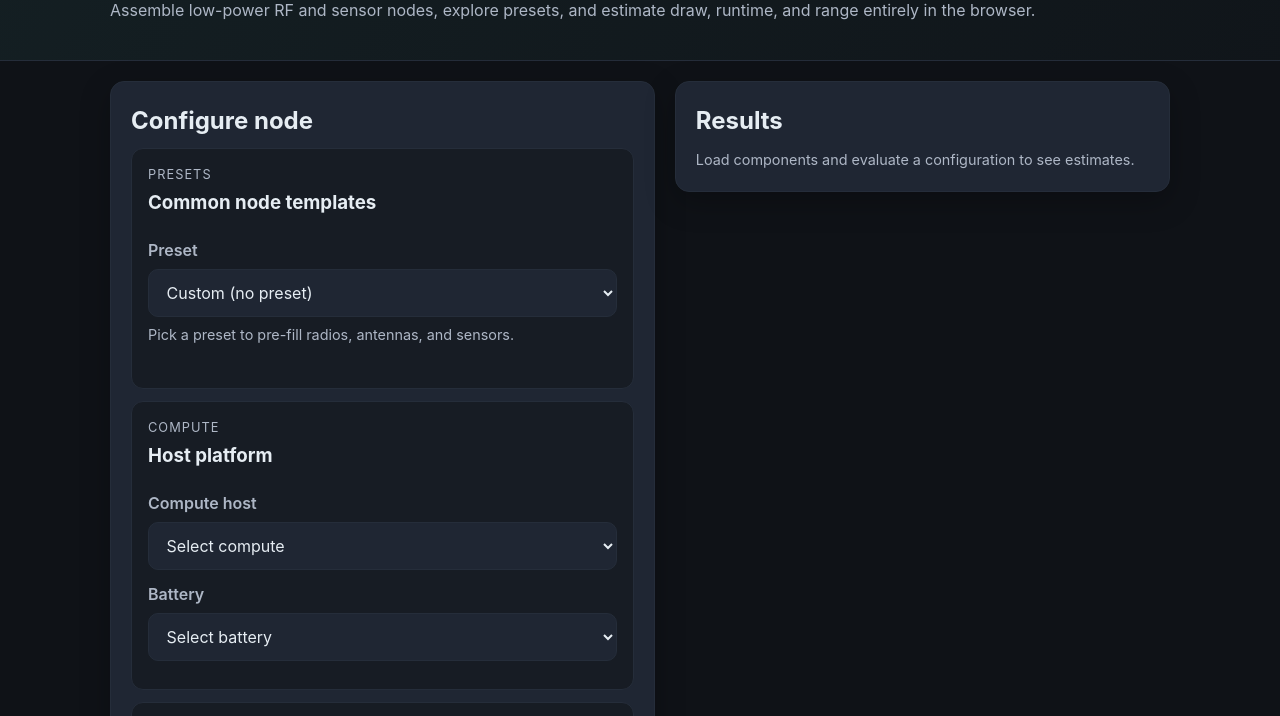
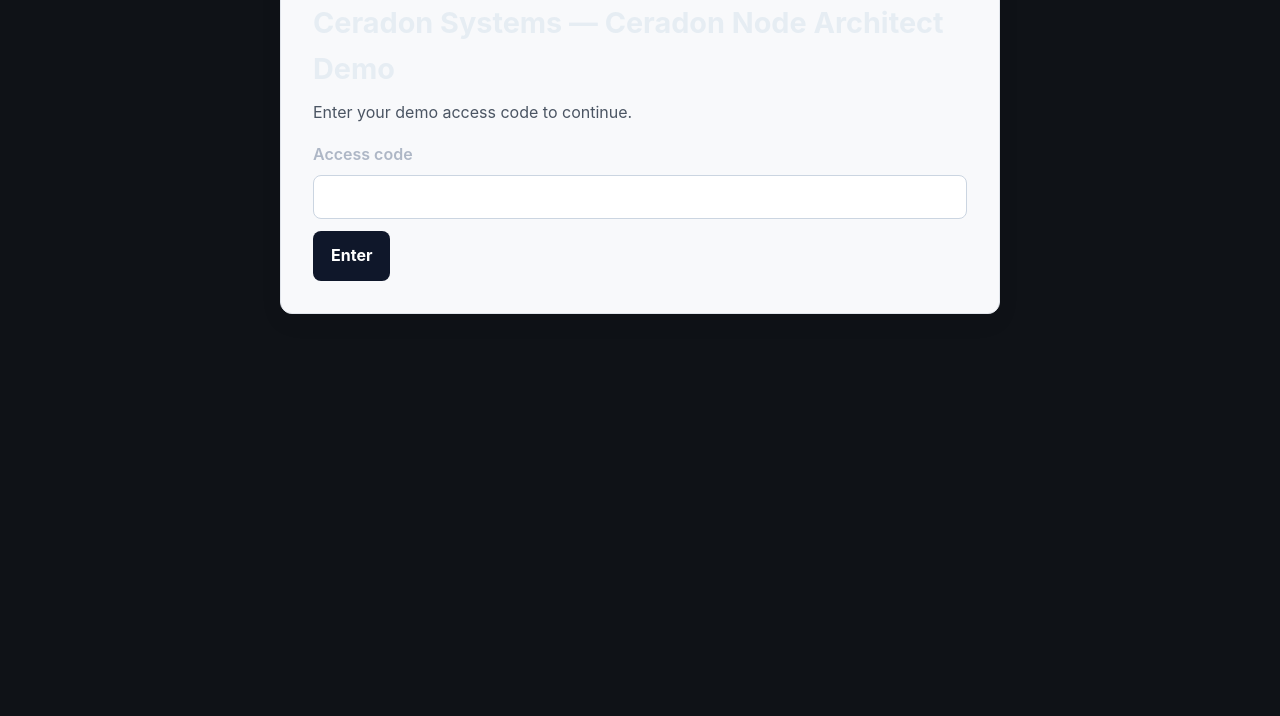
Before and after one commit to nbschultz97/Ceradon-Node-Architect, a plain HTML site: page web/index.html in a window 1280 px wide. Shown: the part 81-797 px from the top of the page. Drawn offline with Linux system fonts and the light colour scheme.

Commit message:
Add access code gate to demo entry

```diff
--- a/web/index.html
+++ b/web/index.html
@@ -5,8 +5,81 @@
   <meta name="viewport" content="width=device-width, initial-scale=1.0" />
   <title>Ceradon Node Architect</title>
   <link rel="stylesheet" href="styles.css" />
+  <style>
+    :root {
+      font-family: system-ui, -apple-system, "Segoe UI", sans-serif;
+    }
+
+    #access-gate {
+      max-width: 720px;
+      margin: 48px auto;
+      padding: 32px;
+      background: #f8f9fb;
+      border: 1px solid #e1e5eb;
+      border-radius: 12px;
+      box-shadow: 0 8px 24px rgba(0, 0, 0, 0.05);
+    }
+
+    #access-gate h1 {
+      margin: 0 0 8px;
+      font-size: 1.8rem;
+    }
+
+    #access-gate p {
+      margin: 0 0 16px;
+      color: #4b5563;
+    }
+
+    #access-gate label {
+      display: block;
+      margin-bottom: 8px;
+      font-weight: 600;
+    }
+
+    #access-gate input[type="password"] {
+      width: 100%;
+      padding: 12px;
+      border: 1px solid #cbd5e1;
+      border-radius: 8px;
+      font-size: 1rem;
+      box-sizing: border-box;
+    }
+
+    #access-gate button {
+      margin-top: 12px;
+      padding: 12px 18px;
+      font-size: 1rem;
+      font-weight: 700;
+      background: #0f172a;
+      color: #fff;
+      border: none;
+      border-radius: 8px;
+      cursor: pointer;
+    }
+
+    #access-gate button:hover {
+      background: #111827;
+    }
+
+    .error-message {
+      display: none;
+      margin-top: 10px;
+      color: #b91c1c;
+      font-size: 0.95rem;
+    }
+  </style>
 </head>
 <body>
+  <div id="access-gate" role="region" aria-labelledby="access-gate-title">
+    <h1 id="access-gate-title">Ceradon Systems — Ceradon Node Architect Demo</h1>
+    <p>Enter your demo access code to continue.</p>
+    <label for="demo-code">Access code</label>
+    <input id="demo-code" type="password" name="access-code" autocomplete="off" inputmode="numeric" />
+    <button id="demo-enter" type="button">Enter</button>
+    <div id="demo-error" class="error-message" aria-live="polite">Invalid code.</div>
+  </div>
+
+  <div id="app-root" style="display: none;">
     <header class="page-header">
       <div class="container">
         <h1>Ceradon Node Architect</h1>
@@ -105,7 +178,57 @@
         <div class="muted small">Load components and evaluate a configuration to see estimates.</div>
       </section>
     </main>
+  </div>
 
   <script src="app.js"></script>
+  <script>
+    (function () {
+      const ACCESS_CODE = "NODE-GRID-429";
+      const STORAGE_KEY = "ceradonDemoAuthorized";
+
+      function toggleVisibility(showApp) {
+        const appRoot = document.getElementById("app-root");
+        const accessGate = document.getElementById("access-gate");
+        if (showApp) {
+          appRoot.style.display = "block";
+          accessGate.style.display = "none";
+        } else {
+          appRoot.style.display = "none";
+          accessGate.style.display = "block";
+        }
+      }
+
+      document.addEventListener("DOMContentLoaded", () => {
+        const input = document.getElementById("demo-code");
+        const button = document.getElementById("demo-enter");
+        const error = document.getElementById("demo-error");
+
+        if (localStorage.getItem(STORAGE_KEY) === "true") {
+          toggleVisibility(true);
+          return;
+        }
+
+        toggleVisibility(false);
+
+        function validate() {
+          const value = (input.value || "").trim();
+          if (value === ACCESS_CODE) {
+            localStorage.setItem(STORAGE_KEY, "true");
+            error.style.display = "none";
+            toggleVisibility(true);
+          } else {
+            error.style.display = "block";
+          }
+        }
+
+        button.addEventListener("click", validate);
+        input.addEventListener("keydown", (event) => {
+          if (event.key === "Enter") {
+            validate();
+          }
+        });
+      });
+    })();
+  </script>
 </body>
 </html>
```
Lines whose indentation alone changed are shown as unchanged.
